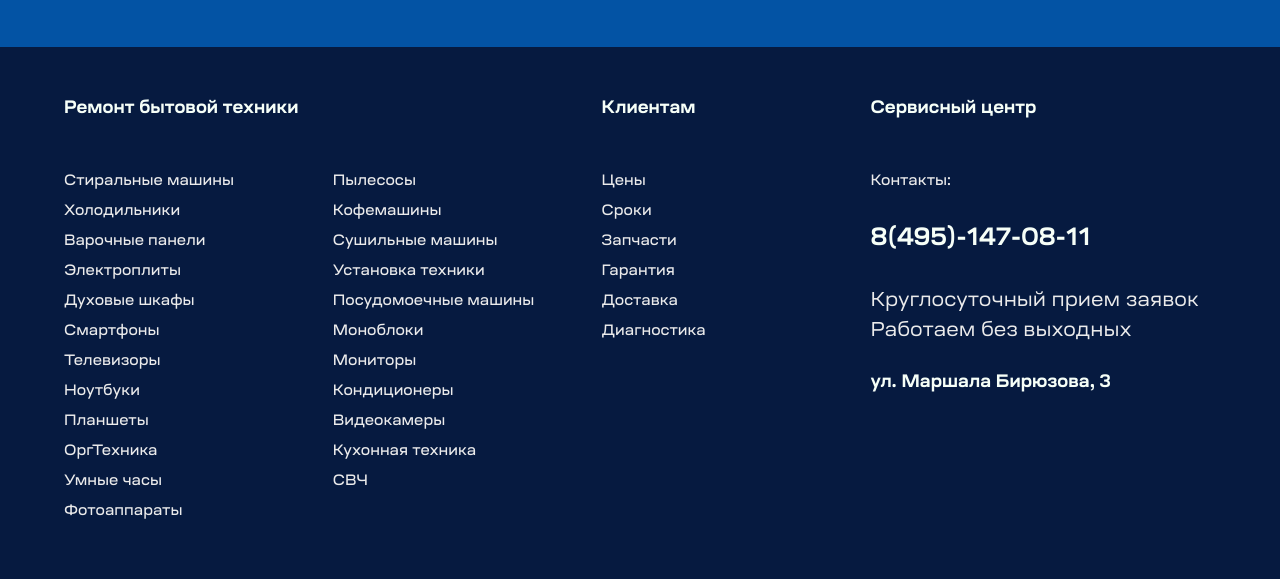
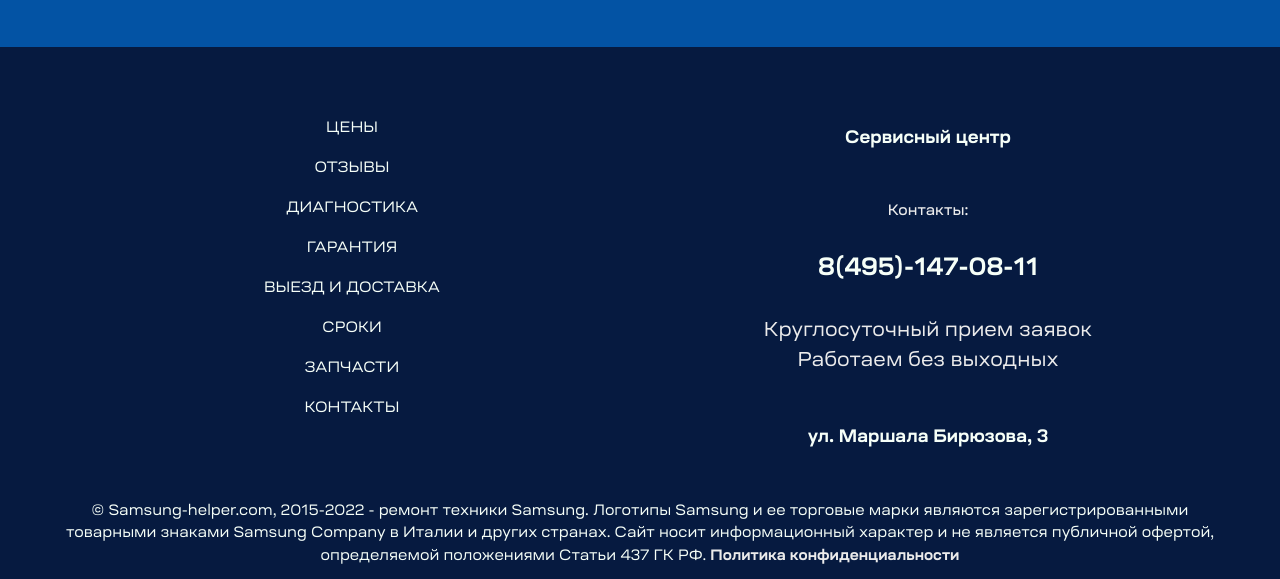
Before and after one commit to andrsweb/samsung-service, a website: page public/index.html in a window 1280 px wide. Shown: the part 7066-7645 px from the top of the page. Drawn offline with Linux system fonts and the light colour scheme; files whose address does not match are found by name.

Commit message:
added footer respons

```diff
--- a/public/index.html
+++ b/public/index.html
@@ -792,134 +792,34 @@
 
 		<footer class="footer">
 			<div class="container">
-				<div class="footer-grid">
-					<div class="grid-wrapper">
-	<div class="row-title">
-		<div class="col-name">
-			Ремонт бытовой техники
-		</div>
-		<div class="col-name"></div>
-		<div class="col-name">
-			Клиентам
-		</div>
-	</div>
-	<div class="row">
-		<div class="col">
-			<a href="">Стиральные машины</a>
-		</div>
-		<div class="col">
-			<a href="">Пылесосы</a>
-		</div>
-		<div class="col">
-			<a href="">Цены</a>
-		</div>
-	</div>
-	<div class="row">
-		<div class="col">
-			<a href="">Холодильники</a>
-		</div>
-		<div class="col">
-			<a href="">Кофемашины</a>
-		</div>
-		<div class="col">
-			<a href="">Сроки</a>
-		</div>
-	</div>
-	<div class="row">
-		<div class="col">
-			<a href="">Варочные панели</a>
-		</div>
-		<div class="col">
-			<a href="">Сушильные машины</a>
-		</div>
-		<div class="col">
-			<a href="">Запчасти</a>
-		</div>
-	</div>
-	<div class="row">
-		<div class="col">
-			<a href="">Электроплиты</a>
-		</div>
-		<div class="col">
-			<a href="">Установка техники</a>
-		</div>
-		<div class="col">
-			<a href="">Гарантия</a>
-		</div>
-	</div>
-	<div class="row">
-		<div class="col">
-			<a href="">Духовые шкафы</a>
-		</div>
-		<div class="col">
-			<a href="">Посудомоечные машины</a>
-		</div>
-		<div class="col">
-			<a href="">Доставка</a>
-		</div>
-	</div>
-	<div class="row">
-		<div class="col">
-			<a href="">Смартфоны</a>
-		</div>
-		<div class="col">
-			<a href="">Моноблоки</a>
-		</div>
-		<div class="col">
-			<a href="">Диагностика</a>
-		</div>
-	</div>
-	<div class="row">
-		<div class="col">
-			<a href="">Телевизоры</a>
-		</div>
-		<div class="col">
-			<a href="">Мониторы</a>
-		</div>
-		<div class="col"></div>
-	</div>
-	<div class="row">
-		<div class="col">
-			<a href="">Ноутбуки</a>
-		</div>
-		<div class="col">
-			<a href="">Кондиционеры</a>
-		</div>
-		<div class="col"></div>
-	</div>
-	<div class="row">
-		<div class="col">
-			<a href="">Планшеты</a>
-		</div>
-		<div class="col">
-			<a href="">Видеокамеры</a>
-		</div>
-		<div class="col"></div>
-	</div>
-	<div class="row">
-		<div class="col">
-			<a href="">ОргТехника</a>
-		</div>
-		<div class="col">
-			<a href="">Кухонная техника</a>
-		</div>
-		<div class="col"></div>
-	</div>
-	<div class="row">
-		<div class="col">
-			<a href="">Умные часы</a>
-		</div>
-		<div class="col">
-			<a href="">СВЧ</a>
-		</div>
-		<div class="col"></div>
-	</div>
-	<div class="row">
-		<div class="col">
-			<a href="">Фотоаппараты</a>
-		</div>
-	</div>
-</div>
+				<div class="footer-wrapp">
+					<nav class="header-menu">
+    <a class="header-menu-item">
+            Цены
+    </a>
+    <a class="header-menu-item">
+            Отзывы
+    </a>
+    <a class="header-menu-item">
+            Диагностика
+    </a>
+    <a class="header-menu-item">
+            Гарантия
+    </a>
+    <a class="header-menu-item">
+            Выезд и доставка
+    </a>
+    <a class="header-menu-item">
+            Сроки
+    </a>
+    <a class="header-menu-item">
+            Запчасти
+    </a>
+    <a class="header-menu-item">
+            Контакты
+    </a>
+</nav>
+
 <div class="footer-contacts">
 	<p class="footer-title">
 		Сервисный центр
@@ -969,9 +869,6 @@
 </div>
 				</div>
 			</div>
-			<a class="rate-link" href="">
-				<picture><source srcset="img/fixed-rate/rate.webp" type="image/webp"><img class="fixed-rate" src="img/fixed-rate/rate.png" width="100" height="100" alt=""></picture>
-			</a>
 		</footer>
 	</div><!-- .wrapper -->
 
--- a/src/scss/footer/footer.scss
+++ b/src/scss/footer/footer.scss
@@ -6,82 +6,39 @@
         max-width: 1200px;
     }
 
-    &-grid {
+    &-wrapp {
         display: flex;
         margin-bottom: 50px;
-    }
-
-    .grid-wrapper {
-        width: 70%;
-    }
-
-    .row-title {
-        display: flex;
-        margin-bottom: 50px;
-    }
-
-    .col-name {
-        display: flex;
-        justify-content: flex-start;
-        font-family: $ff;
-        font-weight: $fw-bold;
-        font-size: 18px;
-        color: $white;
-
-        &:first-child {
-            width: 33.333%;
-        }
-
-        &:nth-child(2) {
-            width: 33.333%;
-        }
-
-        &:last-child {
-            width: 33.333%;
-        }
-    }
-
-    .row  {
-        display: flex;
-    }
-
-    .col {
-        font-family: $ff;
-        font-weight: $fw-medium;
-        color: $white;
-        font-size: 15px;
-        margin-bottom: 10px;
-        padding-right: 40px;
-
-        a {
-            color: $plat;
-        }
-
-        &:first-child {
-            width: 33.333%;
-        }
-
-        &:nth-child(2) {
-            width: 33.333%;
-        }
-
-        &:last-child {
-            width: 33.333%;
-        }
+        flex-wrap: wrap;
     }
 
     &-contacts {
-        width: 30%;
+        width: 100%;
         display: flex;
         flex-direction: column;
+        align-items: center;
+        margin-top: 30px;
+
+        @media all and (min-width: $m) {
+            width: 50%;
+        }
+
+        @media all and (min-width: $lg) {
+            // align-items: flex-end;
+        }
     }
 
     &-title {
         font-family: $ff;
         font-weight: $fw-bold;
         color: $white;
-        margin-bottom: 50px;
-        font-size: 18px;
+        margin-bottom: 20px;
+        font-size: 14px;
+
+        @media all and (min-width: $lg) {
+            margin-bottom: 50px;
+            font-size: 18px;
+        }
     }
 
     &-text {
@@ -94,9 +51,18 @@
     }
 
     &-schedule {
-        font-size: 20px;
+        font-size: 15px;
         margin-bottom: 25px;
         color: $plat;
+        text-align: center;
+
+        @media all and (min-width: $m) {
+            margin-bottom: 50px;
+        }
+
+        @media all and (min-width: $lg) {
+            font-size: 20px;
+        }
     }
 
     &-address {
@@ -116,13 +82,20 @@
 
     &-info {
         display: flex;
+        flex-direction: column;
         align-items: center;
     }
 
     &-privacy {
-        width: 50%;
-        font-size: 15px;
+        width: 100%;
+        font-size: 10px;
         color: $white;
+        text-align: center;
+        margin-bottom: 20px;
+
+        @media all and (min-width: $lg) {
+            font-size: 15px;
+        }
     }
 
     .privacy-link {
@@ -131,8 +104,9 @@
     }
 
     &-pay {
-        width: 50%;
+        width: 100%;
         display: flex;
+        flex-direction: column;
         align-items: center;
         justify-content: flex-end;
     }
@@ -141,7 +115,7 @@
         font-family: $ff;
         font-weight: $fw-bold;
         color: $plat;
-        margin-right: 20px;
+        margin-bottom: 20px;
     }
 
     &-pay-items {
@@ -159,29 +133,23 @@
         width: calc( 100% / 4);
     }
 
-    .rate-link {
-        opacity: 0;
-        transition: opacity ease $tr;
+    .header-menu {
+        display: flex;
+        width: 100%;
+        flex-direction: column;
+        align-items: center;
 
-        &:hover {
-            opacity: 1;
-        }
-
-        &.scrolled {
-            opacity: 1;
+        @media all and (min-width: $m) {
+            width: 50%;
         }
     }
 
-    .fixed-rate {
-        display: block;
-        position: fixed;
-        bottom: 30px;
-        right: 0;
-        cursor: pointer;
-        transition: scale ease $tr;
+    .header-menu-item {
+        color: $white;
+        margin: 0 0 20px 0;
 
-        &:hover {
-            scale: 1.1;
+        @media all and (min-width: $m) {
+            font-size: 15px;
         }
     }
 }
```
Also changed, not shown: src/html/template-parts/footer/footer-contacts.html (added, +19 -0 lines), src/html/template-parts/footer/footer.html (+3 -5 lines), src/html/template-parts/footer/grid.html (deleted, +0 -145 lines), src/html/template-parts/header/header.html (+1 -26 lines), src/html/template-parts/header/nav.html (added, +26 -0 lines), public/css/main.min.css, src/img/fixed-rate/rate.png (deleted). Lines whose indentation alone changed are shown as unchanged.
